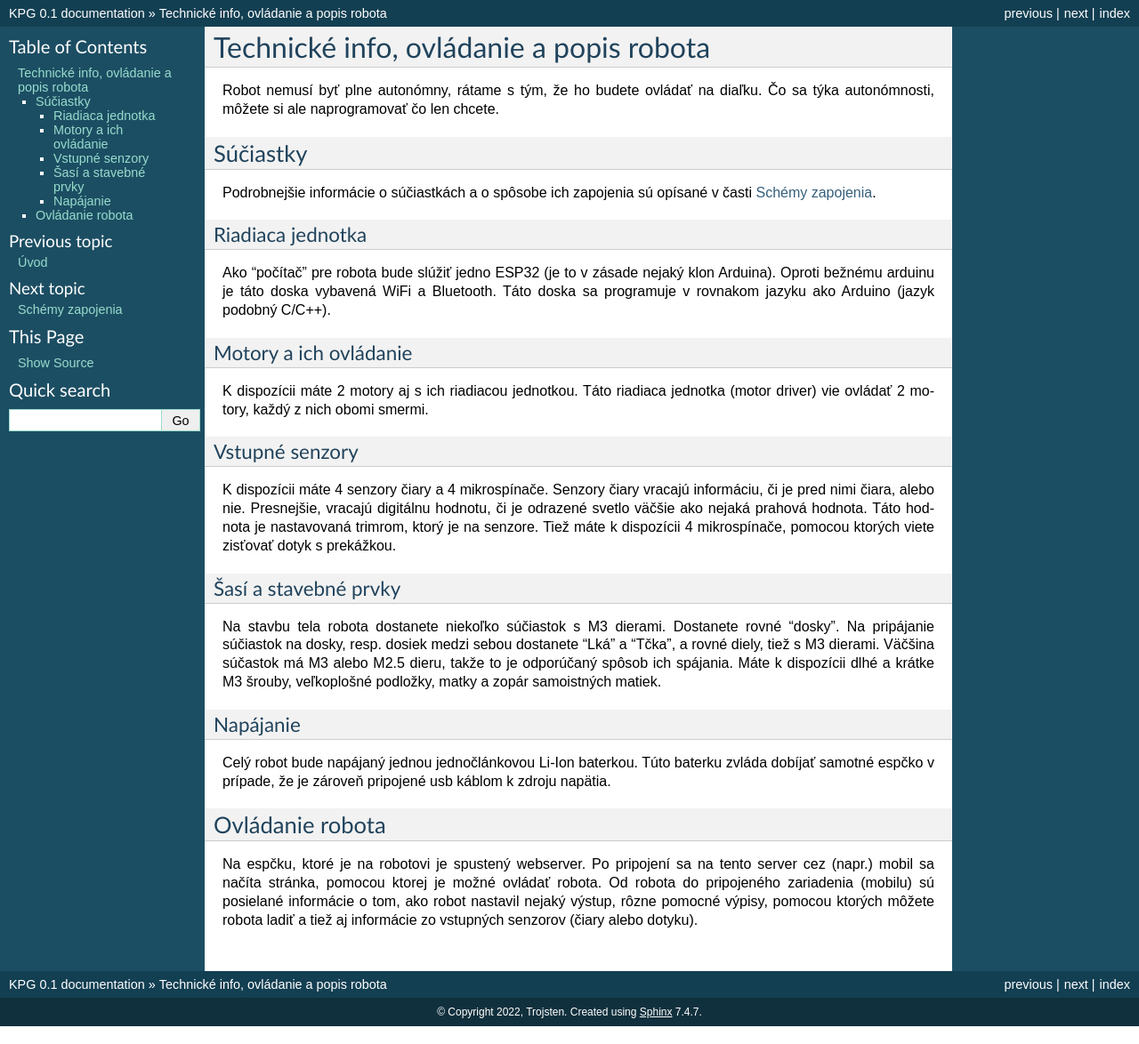
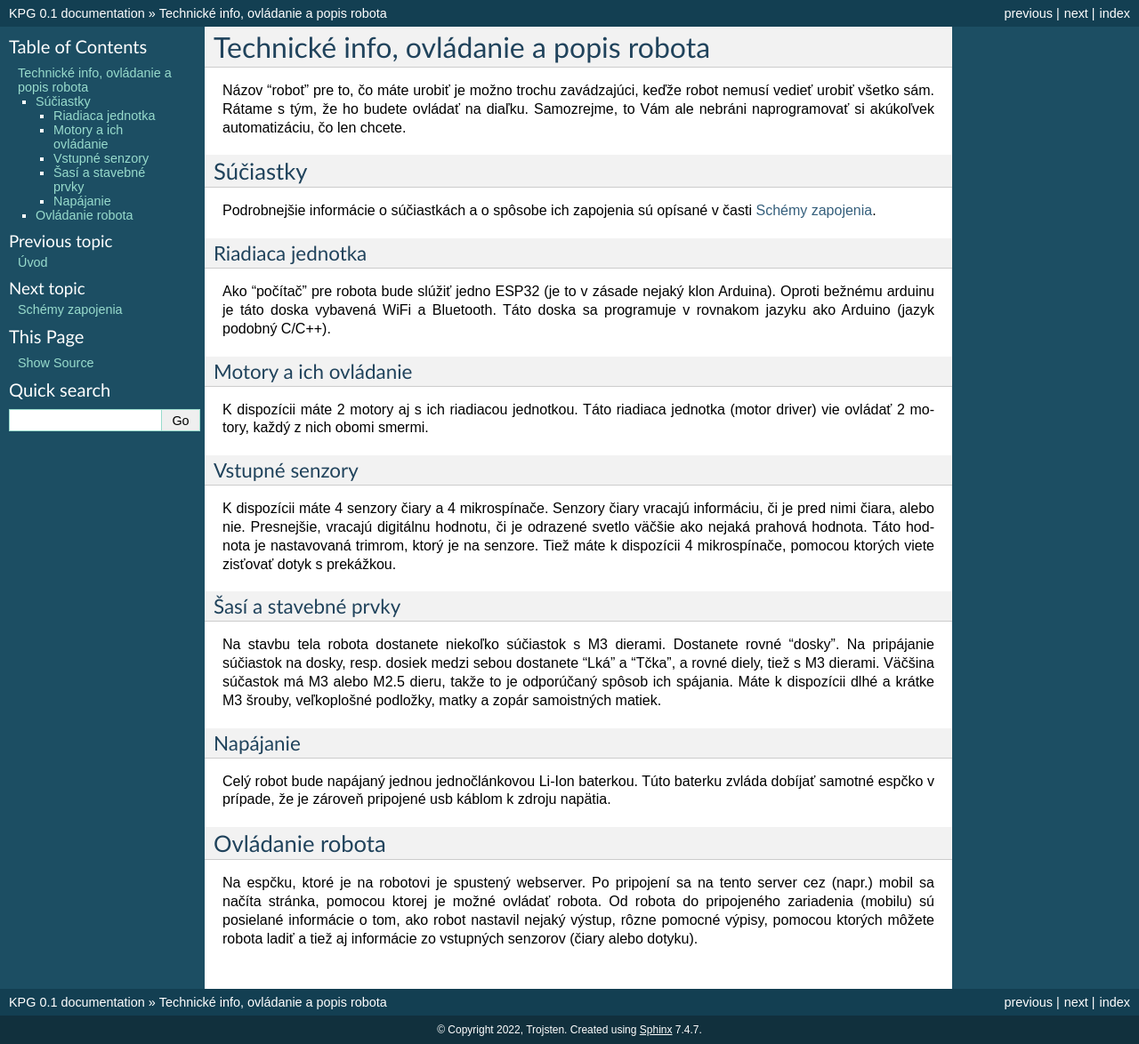
Before and after one commit to marcel3032/konstrukckoprobojogeometria, a Sphinx documentation site: the page built from docs/source/components.rst, in a window 1280 px wide. Shown: the whole page at 89% size. Built offline with Sphinx 7.4.7, drawn with Linux system fonts in a browser that asks for light colours.

Commit message:
fix misclick and add clarification

```diff
--- a/docs/source/components.rst
+++ b/docs/source/components.rst
@@ -2,8 +2,10 @@
 Technické info, ovládanie a popis robota
 ============================================
 
-Robot nemusí byť plne autonómny, rátame s tým, že ho budete ovládať na diaľku.
-Čo sa týka autonómnosti, môžete si ale naprogramovať čo len chcete.
+Názov "robot" pre to, čo máte urobiť je možno trochu zavádzajúci,
+keďže robot nemusí vedieť urobiť všetko sám.
+Rátame s tým, že ho budete ovládať na diaľku.
+Samozrejme, to Vám ale nebráni naprogramovať si akúkoľvek automatizáciu, čo len chcete.
 
 .. _suciastky:
 
--- a/docs/source/schemas.rst
+++ b/docs/source/schemas.rst
@@ -8,7 +8,7 @@ Ukážková schéma zapojenia je tu:
 
 .. note::
 
-   Všeobecné rady k káblovaniu:
+   Všeobecné rady ku káblovaniu:
 
    * ak naozaj neviete čo robíte, tak neprepájajte káble kým sú pod napätím.
      Nie že by sa Vám malo niečo stať (je to iba 5V),
```
